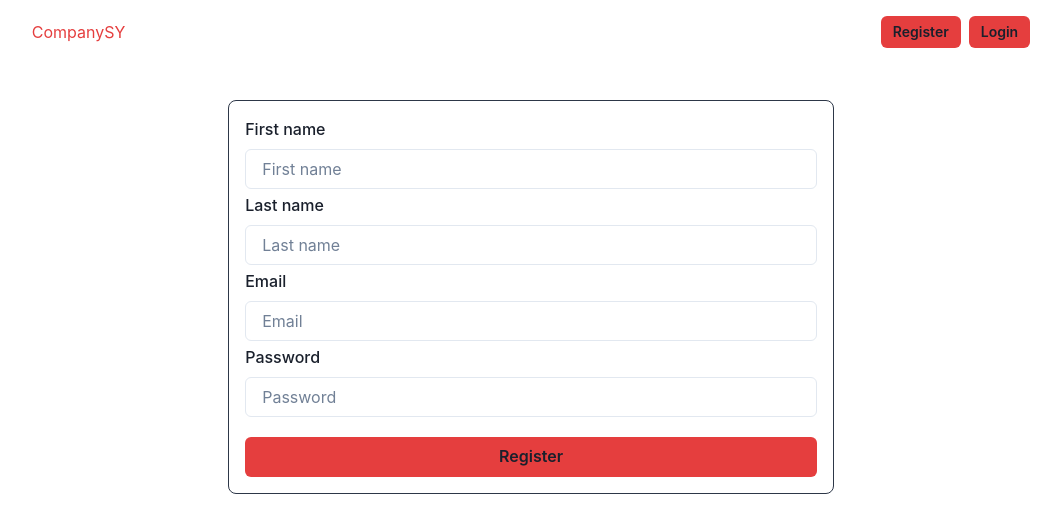
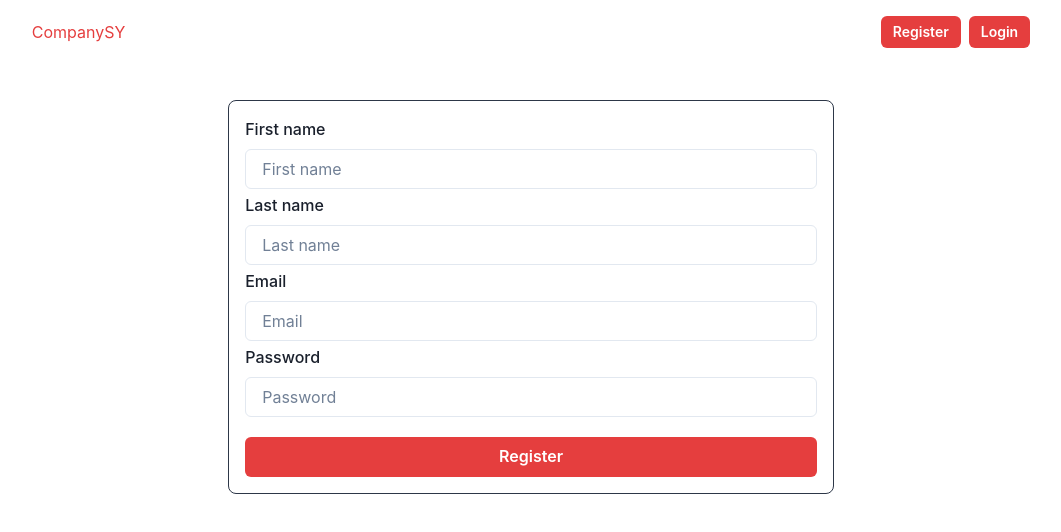
Before and after one commit to merimaceranic98/company-management-system-client, a React (Create React App) app: page / in a window 1280 px wide. Shown: the top 532 px of the page, without its empty margins (109-1170 px from the left). Built offline with nearby package versions, Linux system fonts and the light colour scheme.

Commit message:
Changing color of button content for registration and login forms

```diff
--- a/src/features/current-user/components/UserProfile.tsx
+++ b/src/features/current-user/components/UserProfile.tsx
@@ -116,7 +116,7 @@ const UserProfile = () => {
             <Text>
               {`Your department is ${currentLoggedInUser.department.name}`}
             </Text>
-            <Text>
+            <Text color={"red.500"} fontWeight={"bold"}>
               <Link to={"/my-department"}>Visit the department!</Link>
             </Text>
           </Box>
@@ -130,7 +130,7 @@ const UserProfile = () => {
             whileTap={{ scale: 0.9 }}
           >
             <Text>{`Your team is ${currentLoggedInUser.team.name}`}</Text>
-            <Text>
+            <Text color={"red.500"} fontWeight={"bold"}>
               <Link to={"/my-team"}>Visit the team!</Link>
             </Text>
           </Box>
--- a/src/features/header/Header.tsx
+++ b/src/features/header/Header.tsx
@@ -134,6 +134,7 @@ const Header = () => {
                 _hover={{ backgroundColor: "red.500" }}
                 _focus={{ backgroundColor: "red.500" }}
                 size={"sm"}
+                color={"white"}
                 mr={2}
               >
                 Register
@@ -145,6 +146,7 @@ const Header = () => {
                 _hover={{ backgroundColor: "red.500" }}
                 _focus={{ backgroundColor: "red.500" }}
                 size={"sm"}
+                color={"white"}
               >
                 Login
               </Button>
--- a/src/features/registration/components/Login.tsx
+++ b/src/features/registration/components/Login.tsx
@@ -75,6 +75,7 @@ const Login = () => {
           _focus={{ backgroundColor: "red.500" }}
           isLoading={isSubmitting}
           type="submit"
+          color={"white"}
           w={"100%"}
         >
           Login
--- a/src/features/registration/components/Registration.tsx
+++ b/src/features/registration/components/Registration.tsx
@@ -96,6 +96,7 @@ const Registration = () => {
           _focus={{ backgroundColor: "red.500" }}
           isLoading={isSubmitting}
           type="submit"
+          color={"white"}
           w={"100%"}
         >
           Register
```
